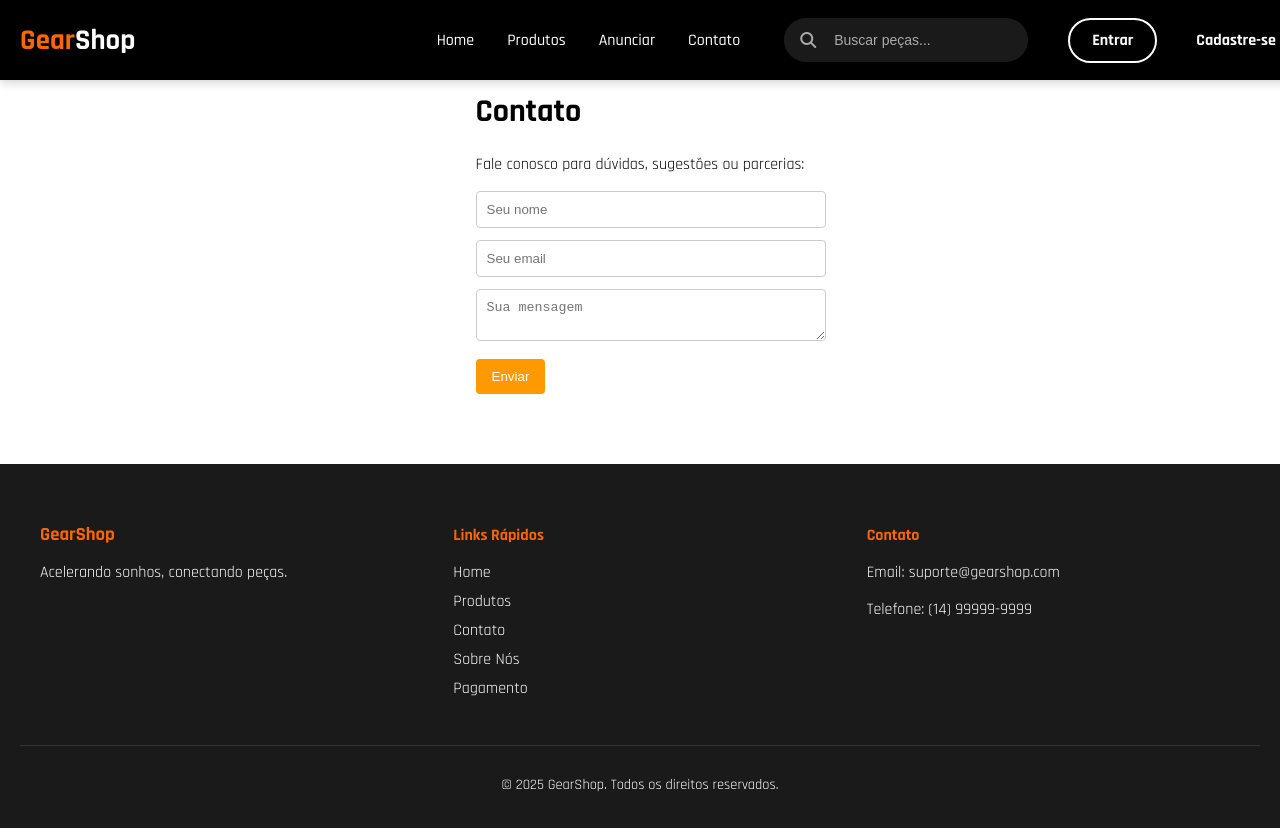
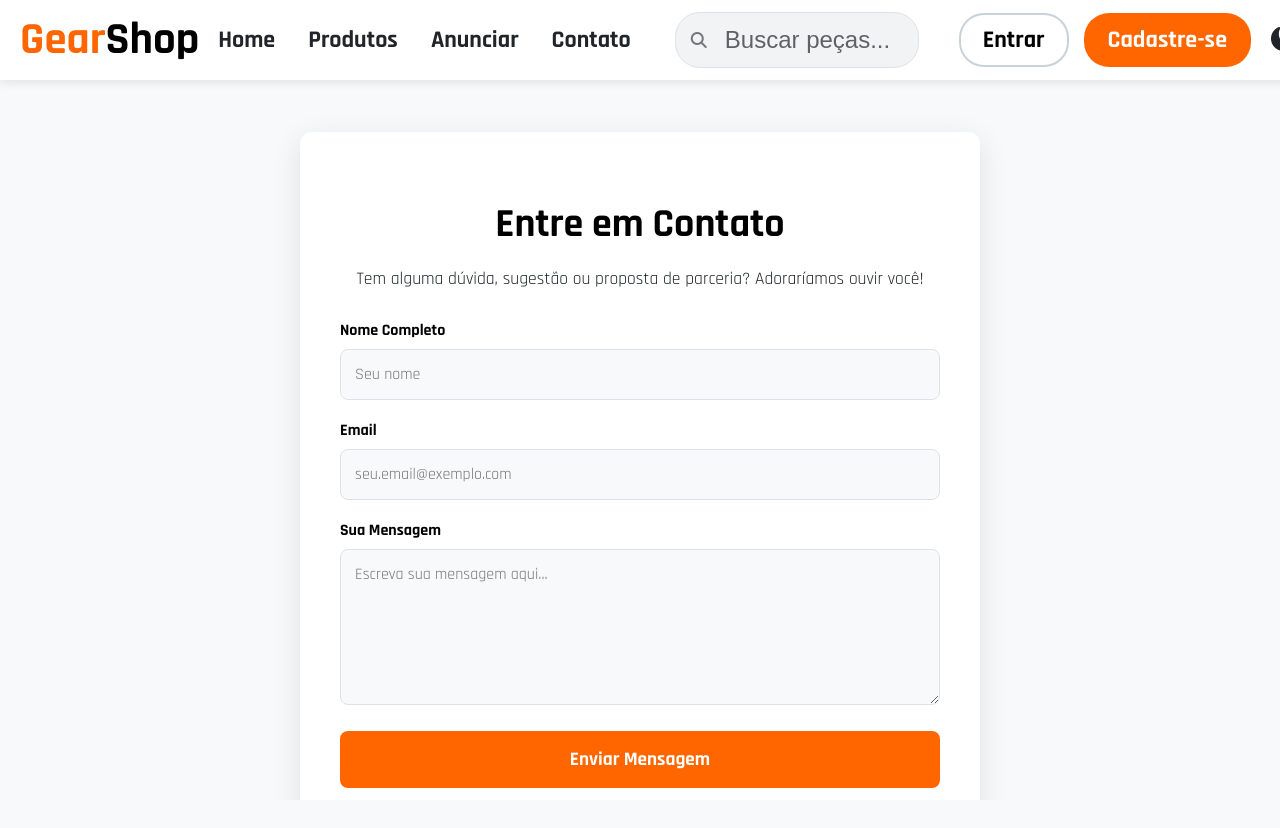
Before and after one commit to GearShop-Unimar/front-end, a Vue app: page /contato in a window 1280 px wide. After the commit the page ends 800 px from the top, so only its background shows below. Built offline with nearby package versions, Linux system fonts and the light colour scheme.

Commit message:
GSP-90_ControleDeTema_Feat/tema

```diff
--- a/src/App.vue
+++ b/src/App.vue
@@ -1,27 +1,34 @@
 <script setup>
-import { computed } from "vue";
+import { computed, onMounted } from "vue";
 import { useRoute } from "vue-router";
-
 import Navbar from "./components/Navbar.vue";
 import Footer from "./components/Footer.vue";
+import { useThemeStore } from "@/stores/theme";
 import "./assets/main.css";
 
 const route = useRoute();
+const themeStore = useThemeStore();
 
 const isAuthRoute = computed(() => {
   return route.path === "/login" || route.path === "/cadastro";
+});
+
+onMounted(() => {
+  themeStore.initTheme();
 });
 </script>
 
 <template>
   <div id="app">
     <Navbar v-if="!isAuthRoute" />
-
     <router-view />
-
     <Footer v-if="!isAuthRoute" />
   </div>
 </template>
+
 <style scoped>
-
+#app {
+  overflow-x: hidden;
+  overflow-y: unset;
+}
 </style>
--- a/src/assets/main.css
+++ b/src/assets/main.css
@@ -1,3 +1,41 @@
+:root {
+  --color-background: #f8f9fa;
+  --color-background-soft: #f8f9fa;
+  --color-background-mute: #f1f3f5;
+  --color-navbar-background: #ffffff;
+
+  --color-border: #dee2e6;
+  --color-border-hover: #c9d1d9;
+
+  --color-heading: #000000;
+  --color-text: #212529;
+
+  --color-primary: #ff6600;
+  --color-primary-hover: #e55b00;
+
+  --color-card-background: #ffffff;
+  --color-card-shadow: rgba(0, 0, 0, 0.1);
+}
+
+html.dark-theme {
+  --color-background: #121212;
+  --color-background-soft: #1e1e1e;
+  --color-background-mute: #2c2c2c;
+  --color-navbar-background: #000000;
+
+  --color-border: #444444;
+  --color-border-hover: #666666;
+
+  --color-heading: #ffffff;
+  --color-text: #e0e0e0;
+
+  --color-primary: #ff771a;
+  --color-primary-hover: #ff8d40;
+
+  --color-card-background: #1e1e1e;
+  --color-card-shadow: rgba(0, 0, 0, 0.4);
+}
+
 html,
 body {
   height: 100%;
@@ -18,8 +56,10 @@ body {
 }
 
 body {
+  background-color: var(--color-background);
   color: var(--color-text);
   font-family: "Rajdhani", sans-serif;
+  transition: background-color 0.3s ease, color 0.3s ease;
 }
 
 @media (max-width: 768px) {
@@ -29,3 +69,26 @@ body {
     gap: 20px;
   }
 }
+
+html {
+  scrollbar-width: thin;
+  scrollbar-color: var(--color-primary) var(--color-background-soft);
+}
+
+::-webkit-scrollbar {
+  width: 8px;
+}
+
+::-webkit-scrollbar-track {
+  background: var(--color-background-soft);
+}
+
+::-webkit-scrollbar-thumb {
+  background-color: var(--color-primary);
+  border-radius: 10px;
+  border: 2px solid var(--color-background-soft);
+}
+
+::-webkit-scrollbar-thumb:hover {
+  background-color: var(--color-primary-hover);
+}
--- a/src/components/Footer.vue
+++ b/src/components/Footer.vue
@@ -20,7 +20,7 @@
 
       <div class="footer-section">
         <h4>Contato</h4>
-        <p>Email: suporte@gearshop.com</p>
+        <p>Email: gear.shopuni@gmail.com</p>
         <p>Telefone: (14) 99999-9999</p>
       </div>
     </div>
@@ -33,9 +33,10 @@
 
 <style scoped>
 .footer {
-  background-color: #1a1a1a;
-  color: white;
+  background-color: var(--color-background-soft);
+  color: var(--color-text);
   padding: 40px 20px 20px;
+  border-top: 1px solid var(--color-border);
 }
 
 .footer-content {
@@ -52,10 +53,15 @@
   min-width: 200px;
 }
 
+.footer-section p {
+  font-size: 1.5rem;
+}
+
 .footer-section h3,
 .footer-section h4 {
-  color: #ff6600;
+  color: var(--color-primary);
   margin-bottom: 10px;
+  font-size: 2rem;
 }
 
 .footer-section ul {
@@ -68,20 +74,21 @@
 }
 
 .footer-section ul li a {
-  color: #fff;
+  color: var(--color-text);
   text-decoration: none;
   transition: color 0.3s;
+  font-size: 1.5rem;
 }
 
 .footer-section ul li a:hover {
-  color: #ff6600;
+  color: var(--color-primary);
 }
 
 .footer-bottom {
   text-align: center;
   margin-top: 30px;
-  font-size: 0.9rem;
-  border-top: 1px solid #333;
+  font-size: 1.5rem;
+  border-top: 1px solid var(--color-border);
   padding-top: 15px;
 }
 </style>
--- a/src/components/Navbar.vue
+++ b/src/components/Navbar.vue
@@ -69,6 +69,13 @@
               >
             </li>
           </template>
+
+          <li>
+            <button @click="themeStore.toggleTheme" class="theme-toggle-btn">
+              <i v-if="themeStore.isDarkMode" class="bi bi-sun-fill"></i>
+              <i v-else class="bi bi-moon-stars-fill"></i>
+            </button>
+          </li>
         </ul>
       </div>
     </div>
@@ -81,8 +88,10 @@ import { ref, onMounted, onUnmounted } from "vue";
 import { useRouter } from "vue-router";
 import Carrinho from "@/components/Carrinho.vue";
 import { useAuthStore } from "@/stores/auth";
+import { useThemeStore } from "@/stores/theme";
 
 const authStore = useAuthStore();
+const themeStore = useThemeStore();
 const router = useRouter();
 
 const isCartOpen = ref(false);
@@ -125,34 +134,30 @@ onUnmounted(() => {
 </script>
 
 <style scoped>
-:root {
-  --cor-laranja-principal: #ff6600;
-  --cor-laranja-hover: #e55b00;
-}
-
 .navbar {
-  background-color: #000000;
+  background-color: var(--color-navbar-background);
   padding: 0 20px;
-  position: fixed;
+  position: sticky;
   width: 100%;
   top: 0;
   z-index: 1000;
   height: 80px;
-  transition: height 0.4s ease, box-shadow 0.4s ease;
+  transition: height 0.4s ease, box-shadow 0.4s ease, background-color 0.3s ease;
   display: flex;
   align-items: center;
-  box-shadow: 0 2px 10px rgba(0, 0, 0, 0.2);
+  box-shadow: 0 2px 10px var(--color-card-shadow);
 }
 
 .navbar.navbar-scrolled {
   height: 70px;
-  box-shadow: 0 4px 15px rgba(0, 0, 0, 0.3);
+  box-shadow: 0 4px 15px var(--color-card-shadow);
 }
 
 .navbar-container {
   max-width: 1400px;
   margin: 0 auto;
   display: flex;
+  height: 150px;
   justify-content: space-between;
   align-items: center;
   width: 100%;
@@ -160,16 +165,16 @@ onUnmounted(() => {
 
 .navbar-logo {
   text-decoration: none;
-  font-size: 1.8rem;
+  font-size: 2.8rem;
   font-weight: bold;
 }
 
 .logo-gear {
-  color: #ff6600;
+  color: var(--color-primary);
 }
 
 .logo-shop {
-  color: #ffffff;
+  color: var(--color-heading);
 }
 
 .nav-menu {
@@ -180,7 +185,6 @@ onUnmounted(() => {
 
 .nav-links,
 .auth-links {
-  color: white;
   list-style: none;
   display: flex;
   align-items: center;
@@ -190,9 +194,10 @@ onUnmounted(() => {
 }
 
 .nav-links li a {
-  color: var(--vt-c-text-dark-1);
+  color: var(--color-text);
   text-decoration: none;
-  font-weight: 500;
+  font-weight: 600;
+  font-size: 1.5rem;
   padding: 8px 4px;
   position: relative;
   transition: color 0.3s ease;
@@ -205,12 +210,12 @@ onUnmounted(() => {
   height: 2px;
   bottom: 0;
   left: 0;
-  background-color: var(--cor-laranja-principal);
+  background-color: var(--color-primary);
   transition: width 0.3s ease;
 }
 
 .nav-links li a:hover {
-  color: var(--vt-c-text-dark-1);
+  color: var(--color-heading);
 }
 
 .nav-links li a:hover::after {
@@ -224,20 +229,21 @@ onUnmounted(() => {
 .search-bar {
   display: flex;
   align-items: center;
-  background-color: rgba(255, 255, 255, 0.1);
+  background-color: var(--color-background-mute);
   border-radius: 25px;
   padding: 5px;
-  border: 1px solid transparent;
+  border: 1px solid var(--color-border);
   transition: all 0.3s ease;
 }
 
 .search-bar:focus-within {
-  background-color: rgba(255, 255, 255, 0.2);
-  border-color: var(--cor-laranja-principal);
+  background-color: var(--color-background);
+  border-color: var(--color-primary);
 }
 
 .search-icon {
-  color: #aaa;
+  color: var(--color-text);
+  opacity: 0.6;
   margin: 0 10px;
 }
 
@@ -245,15 +251,16 @@ onUnmounted(() => {
   background: transparent;
   border: none;
   outline: none;
-  color: var(--vt-c-text-dark-1);
+  color: var(--color-text);
   padding: 8px;
   width: 180px;
-  font-size: 14px;
+  font-size: 1.5rem;
   transition: width 0.3s ease;
 }
 
 .search-bar input::placeholder {
-  color: #aaa;
+  color: var(--color-text);
+  opacity: 0.7;
 }
 .search-bar input:focus {
   width: 250px;
@@ -268,6 +275,7 @@ onUnmounted(() => {
   border-radius: 25px;
   text-decoration: none;
   font-weight: bold;
+  font-size: 1.5rem;
   transition: all 0.3s ease;
   display: inline-block;
   border: 2px solid transparent;
@@ -275,33 +283,33 @@ onUnmounted(() => {
 }
 
 .btn-primary {
-  background-color: var(--cor-laranja-principal);
+  background-color: var(--color-primary);
   color: white;
 }
 .btn-primary:hover {
-  background-color: var(--cor-laranja-hover);
+  background-color: var(--color-primary-hover);
   transform: translateY(-2px);
   box-shadow: 0 4px 15px hsla(24, 100%, 50%, 0.3);
 }
 
 .btn-secondary {
   background-color: transparent;
-  color: white;
+  color: var(--color-heading);
   border-color: var(--color-border-hover);
 }
 .btn-secondary:hover {
-  background-color: var(--cor-laranja-principal);
-  border-color: var(--cor-laranja-principal);
+  background-color: var(--color-primary);
+  border-color: var(--color-primary);
   color: white;
 }
 
 .icon-link {
-  color: var(--vt-c-text-dark-2);
+  color: var(--color-text);
   font-size: 1.5rem;
   transition: color 0.3s ease, transform 0.3s ease;
 }
 .icon-link:hover {
-  color: var(--cor-laranja-principal);
+  color: var(--color-primary);
   transform: scale(1.1);
 }
 
@@ -311,21 +319,41 @@ onUnmounted(() => {
   gap: 15px;
 }
 .welcome-message {
-  color: var(--vt-c-text-dark-2);
+  color: var(--color-text);
   white-space: nowrap;
+  font-size: 1.5rem;
 }
 .logout-btn {
   background: none;
   border: none;
-  color: #aaa;
+  color: var(--color-text);
+  opacity: 0.7;
   cursor: pointer;
-  font-size: 0.9rem;
+  font-size: 1.5rem;
   text-decoration: underline;
   transition: color 0.3s ease;
   font-family: "Rajdhani", sans-serif;
 }
 .logout-btn:hover {
-  color: var(--cor-laranja-principal);
+  color: var(--color-primary);
+}
+
+.theme-toggle-btn {
+  background: none;
+  border: none;
+  color: var(--color-text);
+  font-size: 1.5rem;
+  cursor: pointer;
+  padding: 5px;
+  display: flex;
+  align-items: center;
+  justify-content: center;
+  transition: color 0.3s ease, transform 0.3s ease;
+}
+
+.theme-toggle-btn:hover {
+  color: var(--color-primary);
+  transform: scale(1.1);
 }
 
 .hamburger {
@@ -341,7 +369,7 @@ onUnmounted(() => {
   width: 28px;
   height: 3px;
   margin: 6px 0;
-  background-color: var(--vt-c-text-dark-1);
+  background-color: var(--color-heading);
   border-radius: 3px;
   transition: all 0.4s cubic-bezier(0.68, -0.55, 0.27, 1.55);
 }
@@ -363,13 +391,13 @@ onUnmounted(() => {
     right: -100%;
     width: 350px;
     height: 100vh;
-    background-color: #1f211f;
+    background-color: var(--color-background-soft);
     flex-direction: column;
     justify-content: center;
     align-items: center;
     gap: 40px;
     transition: right 0.5s ease-in-out;
-    box-shadow: -5px 0 15px rgba(0, 0, 0, 0.2);
+    box-shadow: -5px 0 15px var(--color-card-shadow);
   }
 
   .nav-menu.open {
@@ -384,7 +412,7 @@ onUnmounted(() => {
 
   .nav-links li a,
   .auth-links li a {
-    font-size: 1.2rem;
+    font-size: 1.5rem;
   }
 
   .welcome-container {
--- a/src/main.js
+++ b/src/main.js
@@ -3,7 +3,7 @@ import { createApp } from "vue";
 import { createPinia } from "pinia";
 
 import App from "./App.vue";
-import router from "./router/router";
+import router from "./router";
 import "./assets/main.css";
 import "@fortawesome/fontawesome-free/css/all.css";
 
--- a/src/router/router.js
+++ b/src/router/index.js
@@ -18,7 +18,6 @@ const routes = [
   { path: "/contato", name: "Contato", component: Contato },
   { path: "/login", name: "Login", component: Login },
   { path: "/cadastro", name: "Cadastro", component: Cadastro },
-
   {
     path: "/anunciar",
     name: "Anunciar",
@@ -43,23 +42,16 @@ const routes = [
     component: Sucesso,
     meta: { requiresAuth: true },
   },
-
-  // Rotas públicas
   {
     path: "/carrinho",
     name: "Carrinho",
     component: Carrinho,
-    meta: { requiresAuth: false },
   },
   {
     path: "/produto/:id",
-    name: "ProdutoDetalhe",
+    name: "Produto",
     component: Produto,
-    props: true,
-    meta: { requiresAuth: false },
   },
-
-  // Fallback
   { path: "/:catchAll(.*)", redirect: "/" },
 ];
 
@@ -69,27 +61,17 @@ const router = createRouter({
 });
 
 router.beforeEach((to, from, next) => {
-  // 1. Verifica se a rota de destino requer autenticação (usa o meta tag)
   const requiresAuth = to.matched.some((record) => record.meta.requiresAuth);
-
-  // 2. Verifica se o token de autenticação existe (no localStorage)
-  const isAuthenticated = localStorage.getItem("userToken");
+  const isAuthenticated = localStorage.getItem("token");
 
   if (requiresAuth && !isAuthenticated) {
-    // Caso 1: Rota Protegida, mas usuário NÃO logado
-    // Redireciona para a página de Login
-    console.log("Acesso restrito. Redirecionando para Login.");
     next("/login");
   } else if (
     isAuthenticated &&
     (to.path === "/login" || to.path === "/cadastro")
   ) {
-    // Caso 2: Usuário está Logado e tenta acessar as páginas de Login/Cadastro
-    // Redireciona para a Home
-    console.log("Usuário logado. Acesso a Login/Cadastro bloqueado.");
     next("/");
   } else {
-    // Caso 3: Permite a navegação (seja rota pública ou rota protegida com usuário logado)
     next();
   }
 });
--- /dev/null
+++ b/src/stores/theme.js
@@ -0,0 +1,41 @@
+import { defineStore } from "pinia";
+import { ref, computed } from "vue";
+
+export const useThemeStore = defineStore("theme", () => {
+  const getInitialTheme = () => {
+    const savedTheme = localStorage.getItem("theme");
+    if (savedTheme) {
+      return savedTheme;
+    }
+    const userPrefersDark = window.matchMedia(
+      "(prefers-color-scheme: dark)"
+    ).matches;
+    return userPrefersDark ? "dark" : "light";
+  };
+
+  const theme = ref(getInitialTheme());
+
+  const isDarkMode = computed(() => theme.value === "dark");
+
+  function applyTheme() {
+    document.documentElement.className =
+      theme.value === "dark" ? "dark-theme" : "";
+  }
+
+  function toggleTheme() {
+    theme.value = theme.value === "light" ? "dark" : "light";
+    localStorage.setItem("theme", theme.value);
+    applyTheme();
+  }
+
+  function initTheme() {
+    applyTheme();
+  }
+
+  return {
+    theme,
+    isDarkMode,
+    toggleTheme,
+    initTheme,
+  };
+});
--- a/src/views/Contato.vue
+++ b/src/views/Contato.vue
@@ -1,38 +1,142 @@
 <template>
-  <div class="contato">
-    <h1>Contato</h1>
-    <p>Fale conosco para dúvidas, sugestões ou parcerias:</p>
-    <form>
-      <input type="text" placeholder="Seu nome" /><br />
-      <input type="email" placeholder="Seu email" /><br />
-      <textarea placeholder="Sua mensagem"></textarea><br />
-      <button type="submit">Enviar</button>
-    </form>
+  <div class="contact-page">
+    <div class="contact-container">
+      <div class="header-section">
+        <h1>Entre em Contato</h1>
+        <p>
+          Tem alguma dúvida, sugestão ou proposta de parceria? Adoraríamos ouvir
+          você!
+        </p>
+      </div>
+
+      <form class="contact-form" @submit.prevent="enviarFormulario">
+        <div class="form-group">
+          <label for="name">Nome Completo</label>
+          <input id="name" type="text" placeholder="Seu nome" required />
+        </div>
+
+        <div class="form-group">
+          <label for="email">Email</label>
+          <input
+            id="email"
+            type="email"
+            placeholder="seu.email@exemplo.com"
+            required
+          />
+        </div>
+
+        <div class="form-group">
+          <label for="message">Sua Mensagem</label>
+          <textarea
+            id="message"
+            placeholder="Escreva sua mensagem aqui..."
+            rows="6"
+            required
+          ></textarea>
+        </div>
+
+        <button type="submit">Enviar Mensagem</button>
+      </form>
+    </div>
   </div>
 </template>
 
+<script setup>
+const enviarFormulario = () => {
+  alert("Formulário enviado com sucesso! (Funcionalidade a ser implementada)");
+};
+</script>
+
 <style scoped>
-.contato {
-  padding: 70px;
+.contact-page {
+  padding: 80px 20px;
+  min-height: 80vh;
+  display: flex;
+  align-items: center;
+  justify-content: center;
+  background-color: var(--color-background-soft);
+}
+
+.contact-container {
   max-width: 600px;
-  margin: auto;
+  width: 100%;
+  padding: 40px;
+  background-color: var(--color-card-background);
+  border-radius: 12px;
+  box-shadow: 0 8px 30px var(--color-card-shadow);
 }
-input, textarea {
+
+.header-section {
+  text-align: center;
+  margin-bottom: 30px;
+}
+
+.header-section h1 {
+  font-size: 2.5rem;
+  font-weight: 700;
+  color: var(--color-heading);
+  margin-bottom: 10px;
+}
+
+.header-section p {
+  font-size: 1.1rem;
+  color: var(--color-text);
+}
+
+.form-group {
+  margin-bottom: 20px;
+}
+
+.form-group label {
+  display: block;
+  font-size: 1rem;
+  font-weight: 600;
+  margin-bottom: 8px;
+  color: var(--color-heading);
+}
+
+input,
+textarea {
   width: 100%;
-  padding: 10px;
-  margin-bottom: 12px;
-  border: 1px solid #ccc;
-  border-radius: 4px;
+  padding: 14px;
+  border: 1px solid var(--color-border);
+  border-radius: 8px;
+  background-color: var(--color-background);
+  color: var(--color-text);
+  font-size: 1rem;
+  font-family: "Rajdhani", sans-serif;
+  transition: border-color 0.3s, box-shadow 0.3s;
+  box-sizing: border-box;
 }
+
+input:focus,
+textarea:focus {
+  outline: none;
+  border-color: var(--color-primary);
+  box-shadow: 0 0 0 3px hsla(24, 100%, 50%, 0.15);
+}
+
+textarea {
+  resize: vertical;
+}
+
 button {
-  background-color: #ff9900;
+  width: 100%;
+  padding: 16px;
+  border: none;
+  border-radius: 8px;
+  background-color: var(--color-primary);
   color: white;
-  padding: 10px 16px;
-  border: none;
-  border-radius: 4px;
+  font-size: 1.2rem;
+  font-weight: bold;
   cursor: pointer;
+  transition: all 0.3s ease;
+  font-family: "Rajdhani", sans-serif;
 }
+
 button:hover {
-  background-color: #e68600;
+  background-color: var(--color-primary-hover);
+  transform: translateY(-3px);
+  box-shadow: 0 4px 15px hsla(24, 100%, 50%, 0.3);
 }
 </style>
```
Also changed, not shown: src/components/ProductCard.vue (+15 -14 lines), src/views/Home.vue (+35 -29 lines), src/views/TelaProdutos.vue (+24 -16 lines).
